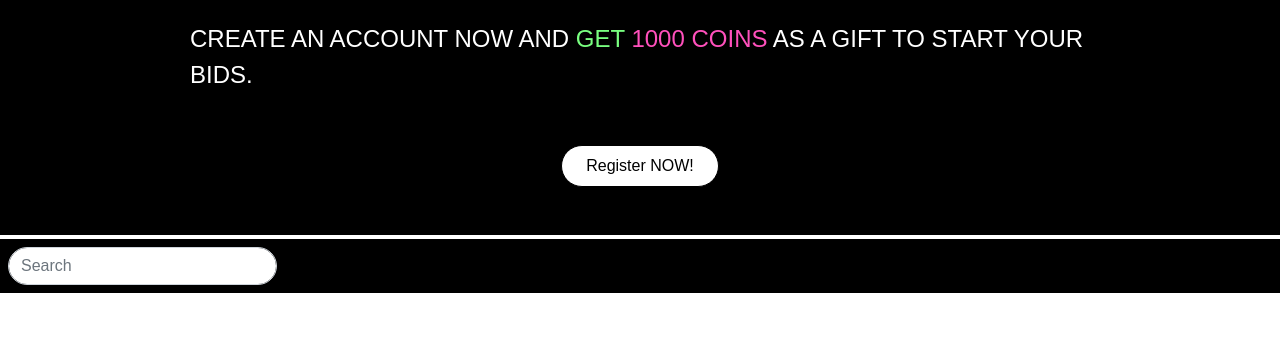
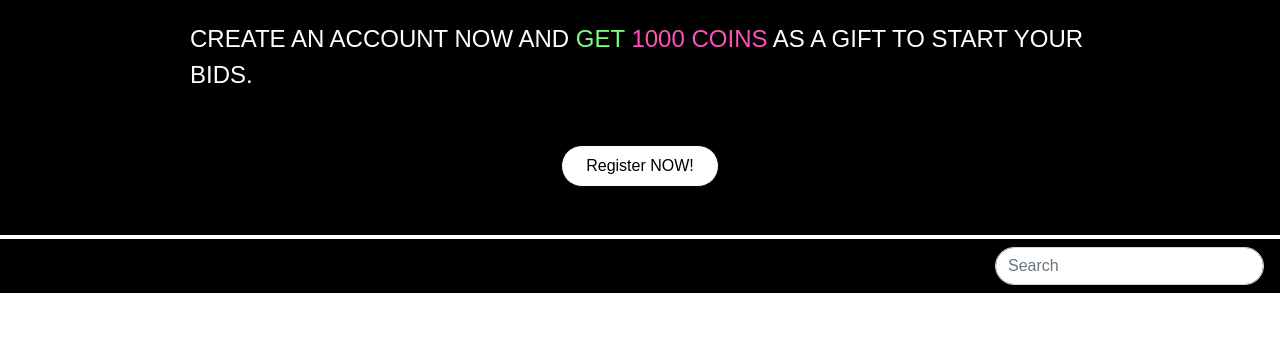
Before and after one commit to bushrakalaji/semester-project2, a website: page index.html in a window 1280 px wide. Shown: the part 437-799 px from the top of the page. Drawn offline with Linux system fonts and the light colour scheme; a web font is replaced by a local one.

Commit message:
Update index.html

```diff
--- a/index.html
+++ b/index.html
@@ -81,7 +81,7 @@
         </div>
       </section>
 
-      <div class="d-flex bg-primary p-2 mt-1">
+      <div class="d-flex bg-primary p-2 mt-1 justify-content-end">
         <form class="d-flex align-items-center" role="search">
           <input
             class="form-control me-2 pe-5 rounded-pill searchBar"
```
